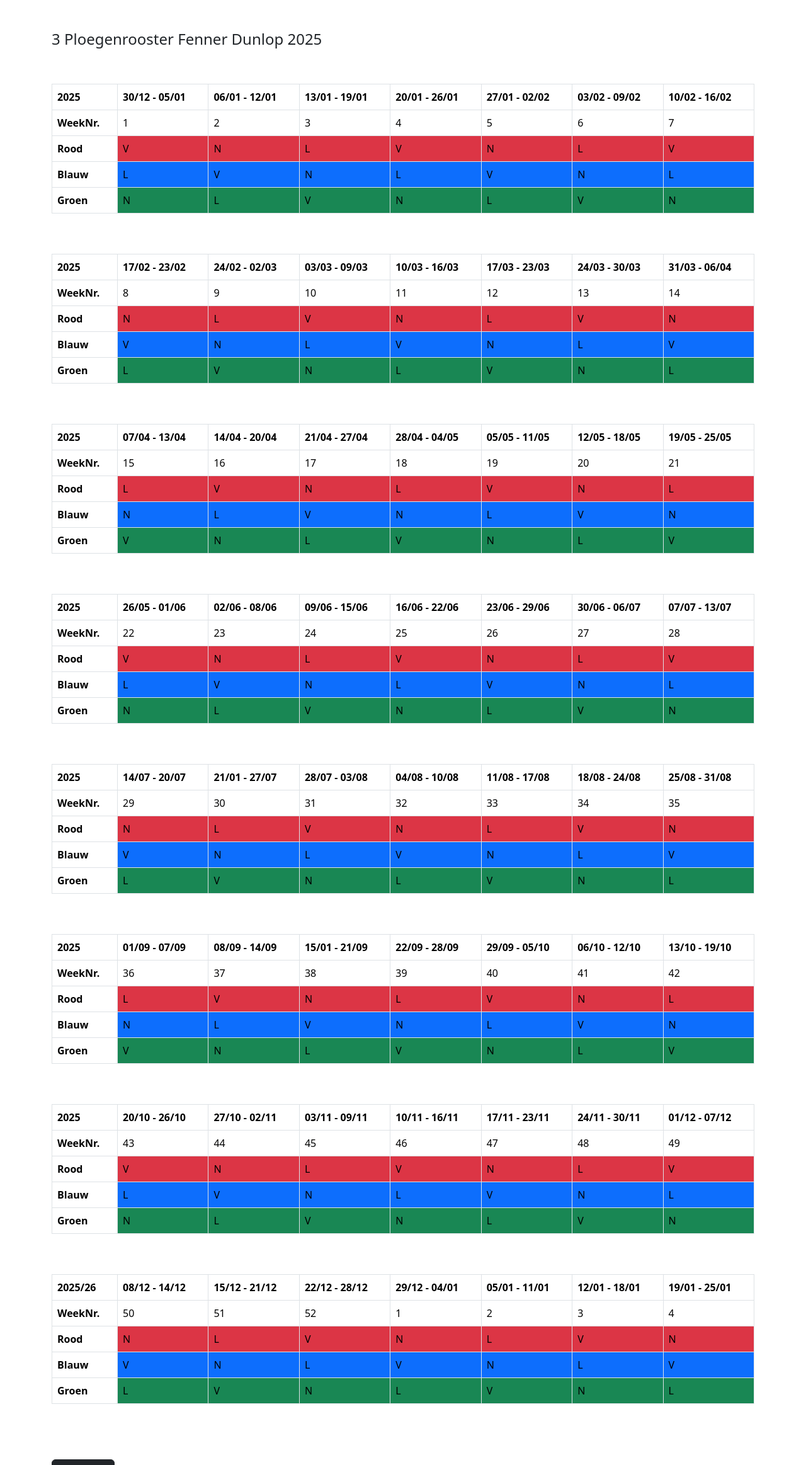
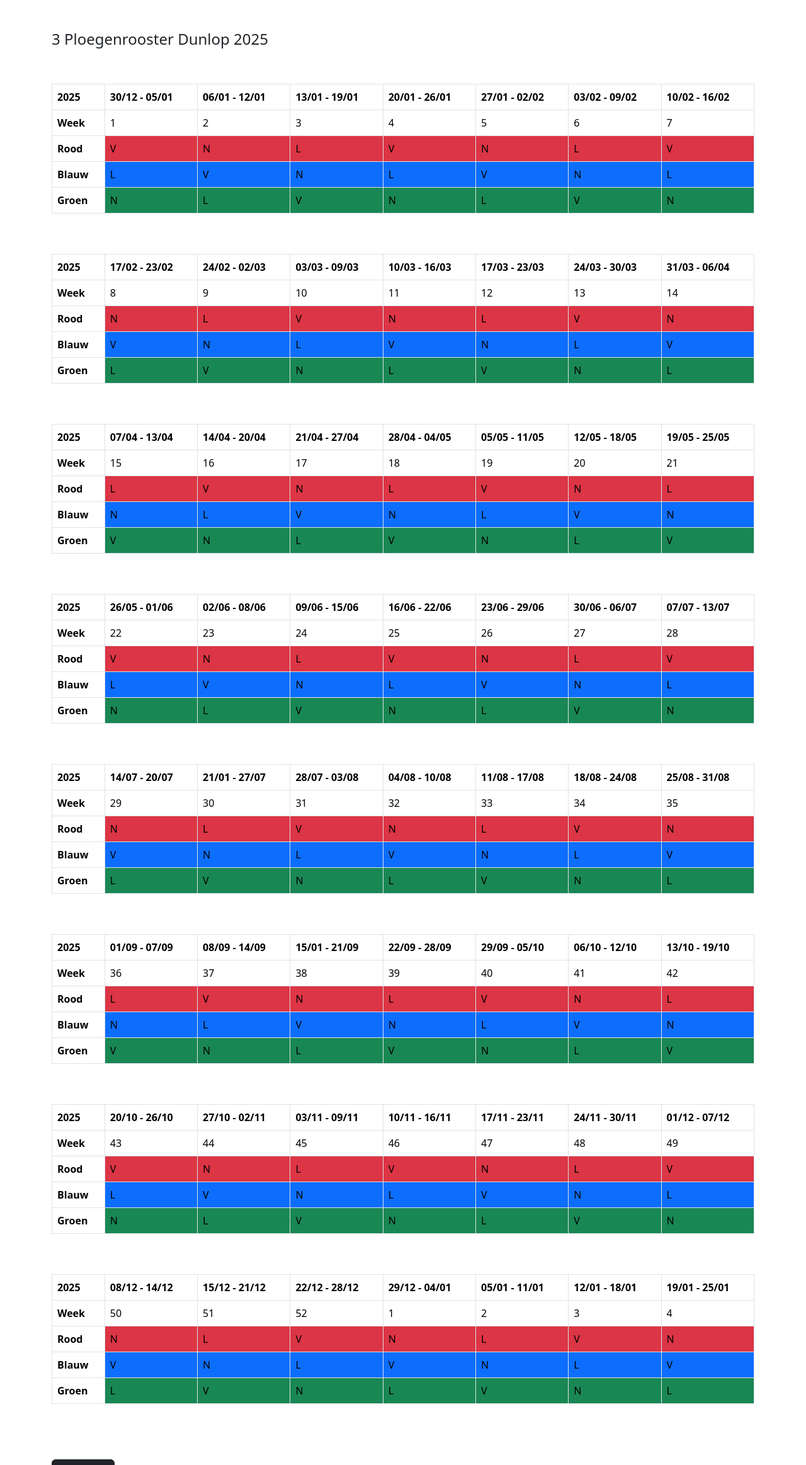
Before and after one commit to Roelofplanet/Django-ploegenrooster, a Django app: page / in a window 1280 px wide. Shown: the part 56-2382 px from the top of the page at 63% size. Run offline with Django 5.2, Linux system fonts and the light colour scheme; the visitor is signed in with stand-in values (Sample User, id 1); parts of the project's set-up code (start-up, migrations or seed data) failed here and were passed over.

Commit message:
initial commit

```diff
--- a/static/css/base.css
+++ b/static/css/base.css
@@ -2,6 +2,18 @@
     color: red;
 }
 
+@media screen and (max-width: 576px) {
+    .nav {
+        width: 300px;
+    }
+  }
+
 .nav-link {
     margin-left: 95px;
 }
+
+@media screen and (max-width: 576px) {
+    .table {
+        width: 300px;
+    }
+  }
--- a/templates/home.html
+++ b/templates/home.html
@@ -6,7 +6,7 @@
 {% if user.is_authenticated %}
 
 <br><br>
-<h4>3 Ploegenrooster Fenner Dunlop 2025</h4>
+<h4>3 Ploegenrooster Dunlop 2025</h4>
 <br><br>
 <table class="table table-bordered">
     <thead>
@@ -23,7 +23,7 @@
     </thead>
     <tbody>
       <tr>
-        <th scope="row">WeekNr.</th>
+        <th scope="row">Week</th>
         <td>1</td>
         <td>2</td>
         <td>3</td>
@@ -82,7 +82,7 @@
     </thead>
     <tbody>
       <tr>
-        <th scope="row">WeekNr.</th>
+        <th scope="row">Week</th>
         <td>8</td>
         <td>9</td>
         <td>10</td>
@@ -141,7 +141,7 @@
     </thead>
     <tbody>
       <tr>
-        <th scope="row">WeekNr.</th>
+        <th scope="row">Week</th>
         <td>15</td>
         <td>16</td>
         <td>17</td>
@@ -199,7 +199,7 @@
     </thead>
     <tbody>
       <tr>
-        <th scope="row">WeekNr.</th>
+        <th scope="row">Week</th>
         <td>22</td>
         <td>23</td>
         <td>24</td>
@@ -258,7 +258,7 @@
     </thead>
     <tbody>
       <tr>
-        <th scope="row">WeekNr.</th>
+        <th scope="row">Week</th>
         <td>29</td>
         <td>30</td>
         <td>31</td>
@@ -317,7 +317,7 @@
     </thead>
     <tbody>
       <tr>
-        <th scope="row">WeekNr.</th>
+        <th scope="row">Week</th>
         <td>36</td>
         <td>37</td>
         <td>38</td>
@@ -376,7 +376,7 @@
     </thead>
     <tbody>
       <tr>
-        <th scope="row">WeekNr.</th>
+        <th scope="row">Week</th>
         <td>43</td>
         <td>44</td>
         <td>45</td>
@@ -423,7 +423,7 @@
   <table class="table table-bordered">
     <thead>
       <tr>
-        <th scope="col">2025/26</th>
+        <th scope="col">2025</th>
         <th scope="col">08/12 - 14/12</th>
         <th scope="col">15/12 - 21/12</th>
         <th scope="col">22/12 - 28/12</th>
@@ -435,7 +435,7 @@
     </thead>
     <tbody>
       <tr>
-        <th scope="row">WeekNr.</th>
+        <th scope="row">Week</th>
         <td>50</td>
         <td>51</td>
         <td>52</td>
```
